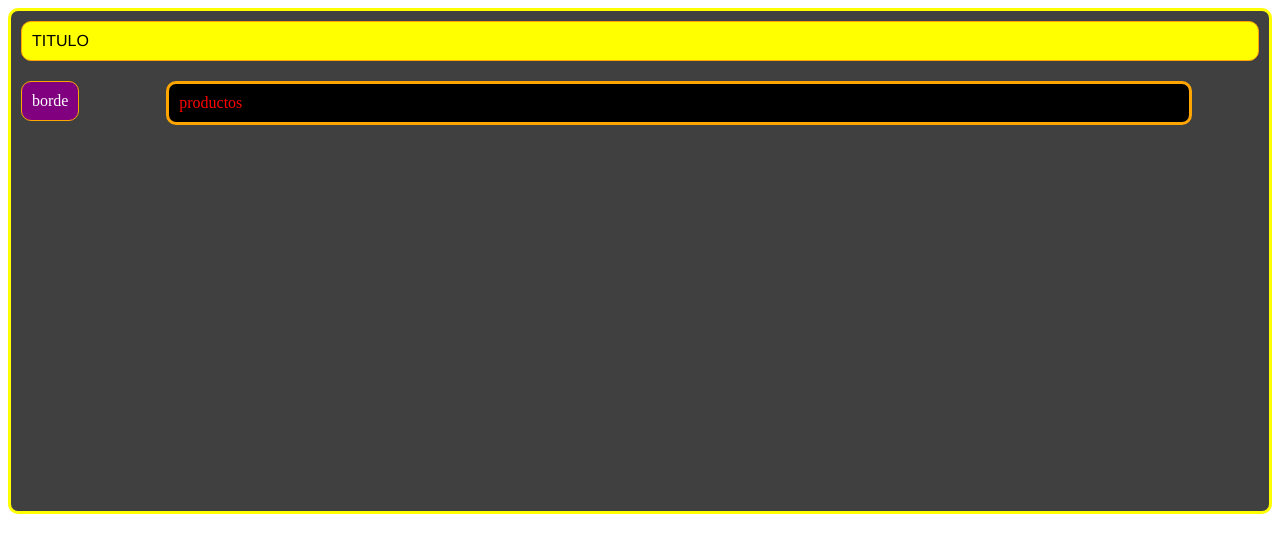
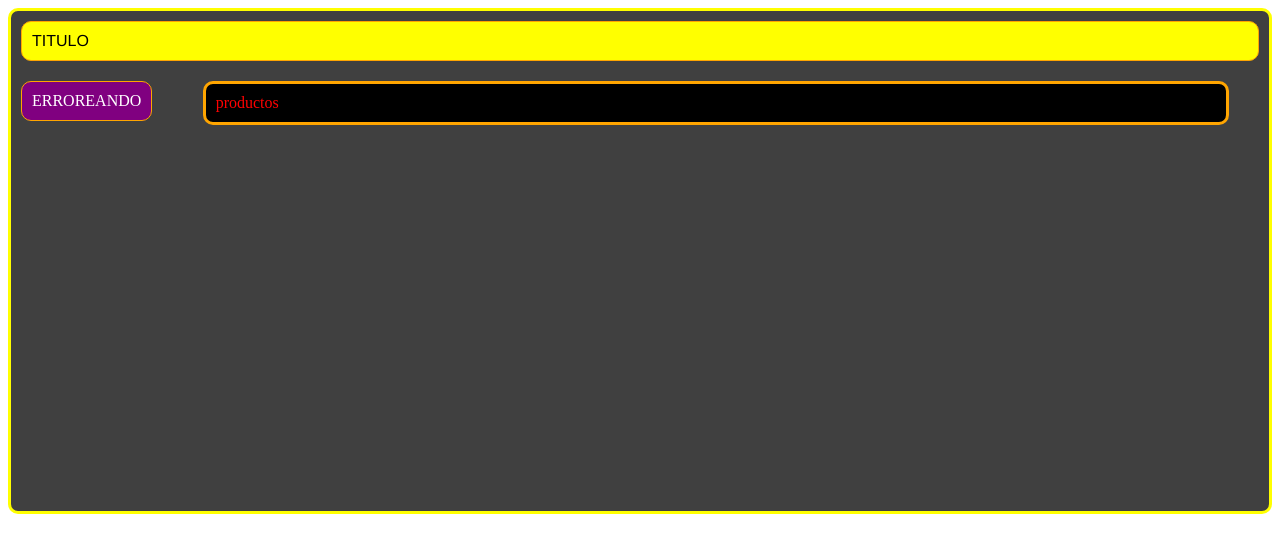
Before and after one commit to drdromos/ClasesTio, a plain HTML site: page protopagina/index.html in a window 1280 px wide. Drawn offline with Linux system fonts and the light colour scheme.

Commit message:
TRATNADO DE HACER ERROR
agregando un error al unir

```diff
--- a/protopagina/index.html
+++ b/protopagina/index.html
@@ -13,7 +13,7 @@
         <div class="head"> TITULO
              </div>
 
-        <div class="lateral"> borde
+        <div class="lateral"> ERROREANDO
              </div>
 
         <div class="productos"> productos
```
